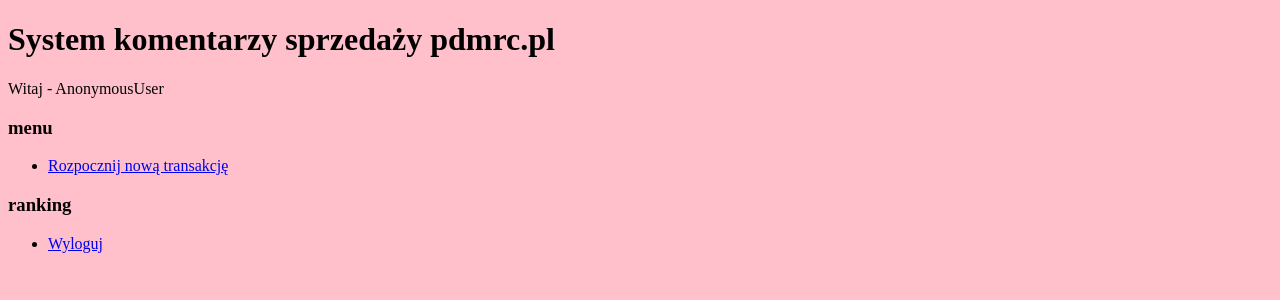
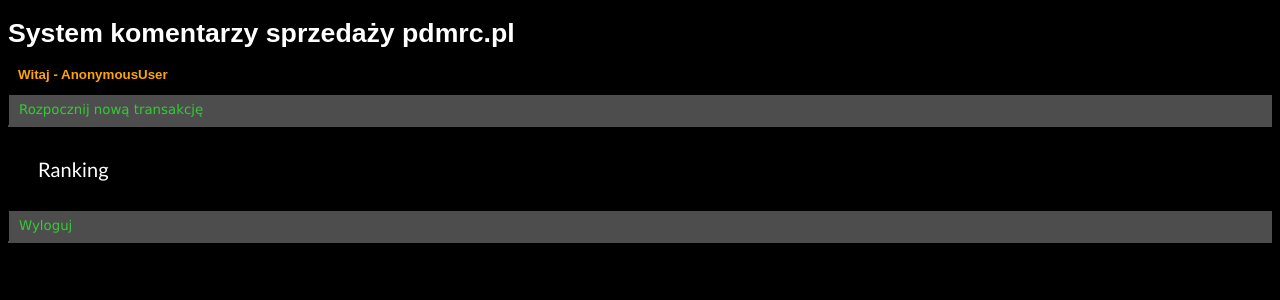
Before and after one commit to seler/commentary, a Django app: template templates/comm/index.html in a window 1280 px wide. Shown: the top 300 px of the page. Run offline with Django 3.2, Linux system fonts and the light colour scheme; the template is opened without the code that fills it, so the values that code supplies are empty.

Commit message:
poprawki scca wrzuć na serwer

```diff
--- a/static/styles/base.css
+++ b/static/styles/base.css
@@ -1,3 +1,162 @@
 body {
-background-color: pink;
+	color: White;
+	font-family: Arial, Helvetica, sans-serif;
+	font-size: 10pt;
+	background-color: Black;
+	margin: 40;
+	padding: 0;
 }
+
+a{
+	color: #3399FF;
+	text-decoration: none;
+}
+
+a:hover{
+	text-decoration: underline;
+	color: White;
+	cursor: hand;
+}
+
+#CONTENT{
+
+	width:760px;
+	margin-right: auto;
+	margin-left: auto;
+}
+
+p {
+	fint-size: 50pt;
+	margin-left: 10px;
+}
+
+h2{
+
+margin: 0;
+padding: 24px 0 7px 40px;
+font-family: "trebuchet ms",arial,tahoma,verdana,sans-serif;
+font-weight: normal;
+letter-spacing: .005em;
+color: White;
+font-size: 15pt;
+}
+
+h3{
+	font-family: "trebuchet ms",arial,tahoma,verdana,sans-serif;
+	font-weight: normal;
+	letter-spacing: 0.005em;
+	color: White;
+	font-size: 15pt;
+	text-align: left;
+	margin-top: 0;
+	margin-right: 0;
+	margin-bottom: 0;
+	margin-left: 0;
+	padding-top: 10px;
+	padding-right: 10px;
+	padding-bottom: 10px;
+	padding-left: 10px;
+}
+
+h5{
+	text-align: right;
+	font-family: "Courier New", Courier, monospace;
+	font-size: small;
+	text-decoration: none;
+	}
+
+strong {
+	color: orange;
+}
+
+.t1{
+	margin: 20px;
+	padding: 0px;
+}
+
+.menu{
+	border:none;
+	border:0px;
+	margin:0px;
+	padding:0px;
+	font: 67.5% "Lucida Sans Unicode", "Bitstream Vera Sans", "Trebuchet Unicode MS", "Lucida Grande", Verdana, Helvetica, sans-serif;
+	font-size: 10pt;
+	font-weight:bold;
+	}
+.menu ul{
+	background:#4D4D4D;
+	background-repeat: no-repeat;
+	height:30px;
+	line-height: 30px;
+	display: block;
+	list-style:none;
+	margin:0;
+	padding: 0 0px 2px 0px;
+	}
+	.menu li{
+		float:left;
+		padding:0px;
+		}
+	.menu li a{
+		background:#4D4D4D bottom right no-repeat;
+		color:#33cc33;
+		display:block;
+		font-weight:normal;
+		line-height:30px;
+		margin:0px;
+		padding:0px 10px 0px 10px;
+		text-align:center;
+		text-decoration:none;
+		border-left: 1px solid Black;
+		}
+		.menu li a:hover, .menu ul li:hover a{
+			background: #2580a2;
+			color:#FFFFFF;
+			text-decoration:none;
+			border-bottom: 1px solid Black;
+			}
+	.menu li ul{
+		background:#4D4D4D;
+		display:none;
+		height:auto;
+		padding:0px
+		margin:0px;
+		border:0px;
+		position:absolute;
+		width:140px;
+		z-index:120;
+		/*top:1em;
+		/*left:0;*/
+		}
+	.menu li:hover ul{
+		display:block;
+
+		}
+	.menu li li {
+		display:block;
+		float:none;
+		margin:0px;
+		padding:0px;
+		width:140px;
+		}
+	.menu li:hover li a{
+		background:none;
+
+		}
+	.menu li ul a{
+		display:block;
+		height:30px;
+		font-size:13px;
+		font-style:normal;
+		margin:0px;
+		text-align:left;
+		}
+		.menu li ul a:hover, .menu li ul li:hover a{
+			background:#2580a2;
+			border:0px;
+			color:#ffffff;
+			text-decoration:none;
+			}
+	.menu p{
+		clear:right;
+		}
--- a/templates/base.html
+++ b/templates/base.html
@@ -6,7 +6,9 @@
             <link rel="stylesheet" href="{% static "styles/base.css" %}" type="text/css" />
 	</head>
 	<body>
+		<div style="content">
  	<h1>System komentarzy sprzedaży pdmrc.pl</h1>
  	{% block content %}{% endblock %}
+ 	</div>
 	</body>
 </html>
--- a/templates/comm/index.html
+++ b/templates/comm/index.html
@@ -2,23 +2,28 @@
 {% block title %}Strona główna - {% endblock %}
 {% block content %}
 
-<p>Witaj - {{ user }}</p>
-<h3>menu</h3>
+
+<p><strong>Witaj - {{ user }}</strong></p>
+<div class="menu">
 <ul>
 <li><a href="{% url create_comm %}">Rozpocznij nową transakcję</a></li>
 </ul>
+</div >
 {% if a_todo or b_todo %}
+<div class="t1">
 <h3>Twoje otwarte transakcje: </h3>
 <ul>
 {% for comm in a_todo %}
-<li>Wystaw opinię dla <strong>{{comm.user_b}}</strong> za kupiony przedmiot <a href="{% url aupdate_comm comm.pk %}"> <strong>{{comm.description}}</strong></a></li>
+<li>Wystaw opinię dla <span style="color: pink; font-size: 15pt;">{{comm.user_b}}</span> za kupiony przedmiot <a href="{% url aupdate_comm comm.pk %}"> <strong>{{comm.description}}</strong></a></li>
 {% endfor %}
 {% for comm in b_todo %}
-<li>Wystaw opinię dla <strong>{{comm.user_a}}</strong> za sprzedawany przedmiot <a href="{% url bupdate_comm comm.pk %}"> <strong>{{comm.description}}</strong></a></li>
+<ul>
+<li>Wystaw opinię dla <span style="color: pink; font-size: 15pt;">{{comm.user_a}}</span> za sprzedawany przedmiot <a href="{% url bupdate_comm comm.pk %}"> <strong>{{comm.description}}</strong><br></a></li>
+</ul>
 {% endfor %}
-</ul>
-{% endif %}
-<h3>ranking</h3>
+{% endif %}</div>
+<div class="t1">
+<h3>Ranking</h3>
 {% for u in users %}
 	<p><strong>Użytkownik {{ u.username }},</strong><br>
     pozytywnych jako sprzedawca: {{ u.a_positive_points }},<br>
@@ -34,8 +39,11 @@
 	ilosc transakcji: {{ u.count }}<br>
 	skalowana ocena: {{ u.rating }} <br> -->
 </p>
-{% endfor %}
-<ul>
-<li><a href="{% url auth_logout %}">Wyloguj</a></li>
-</ul>
+{% endfor %}</div>
+<div class="menu">
+	<ul>
+	<li><a href="{% url auth_logout %}">Wyloguj</a></li>
+	</ul>
+</div>
+
 {% endblock %}
```
